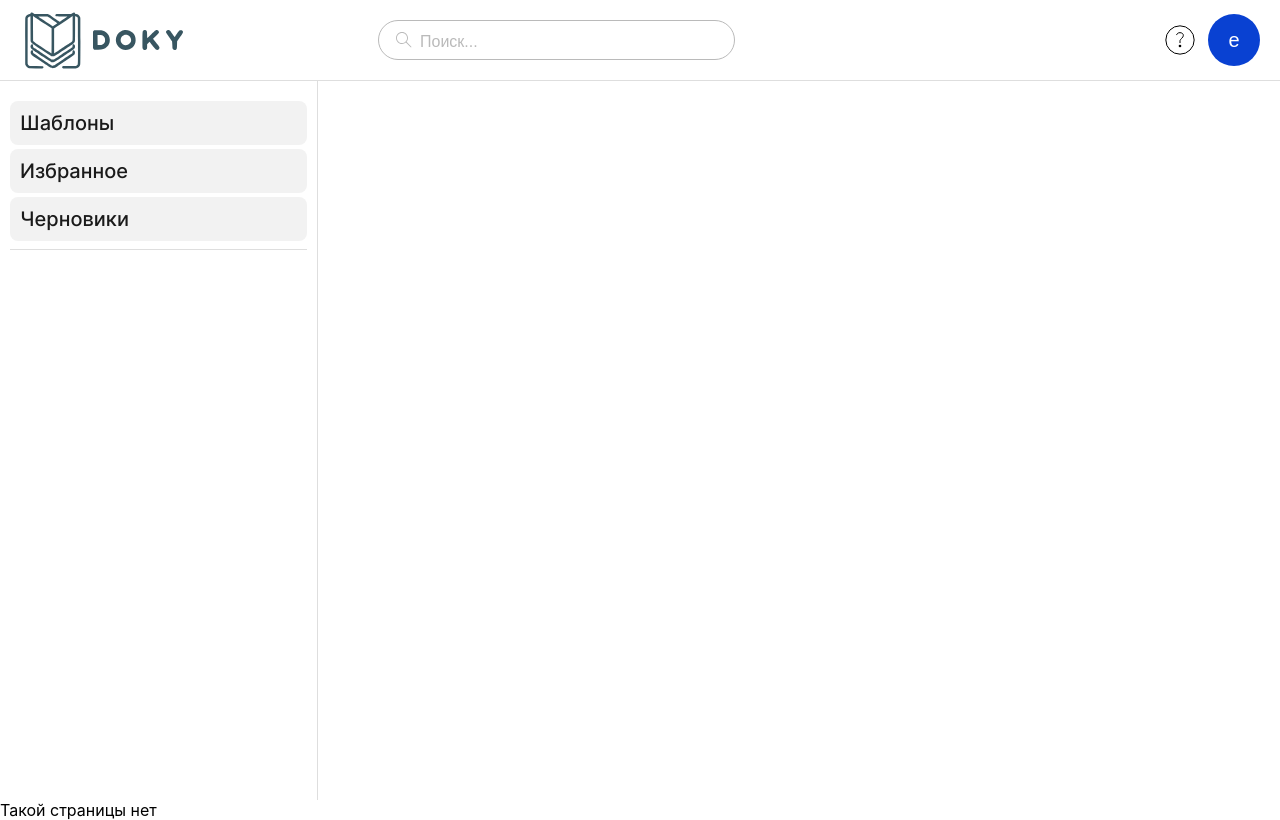
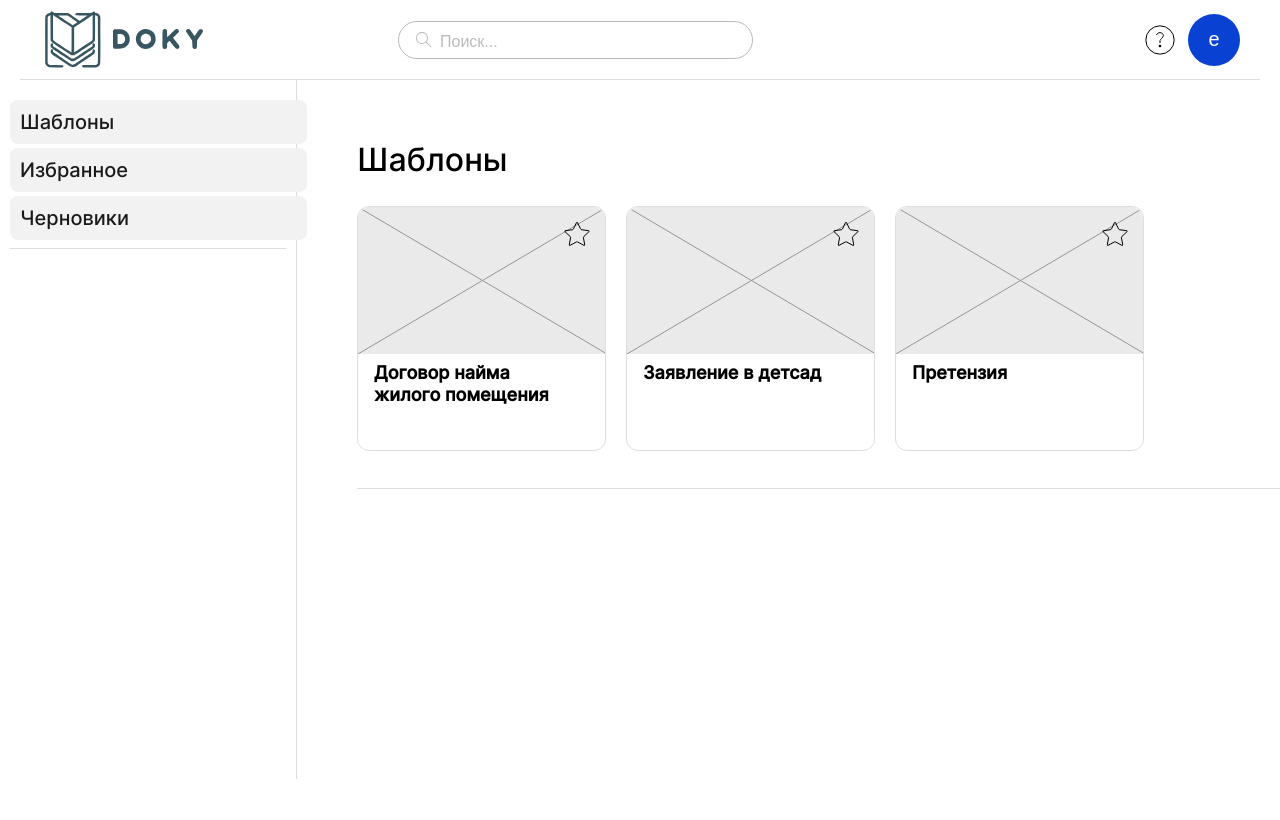
Before and after one commit to document-template-engine/frontend, a React (Create React App) app: page /templates in a window 1280 px wide. Built offline with nearby package versions, Linux system fonts and the light colour scheme.

Commit message:
feature/templates feature/templates-routing feature/pages

```diff
--- a/src/components/App/App.css
+++ b/src/components/App/App.css
@@ -1,2 +1,6 @@
 .App {
 }
+
+.pages {
+	display: flex;
+}
--- a/src/components/App/App.js
+++ b/src/components/App/App.js
@@ -1,10 +1,11 @@
-import { Route, Routes } from 'react-router-dom';
-import { useState } from 'react';
+import React, { useState } from 'react';
 import './App.css';
+import { Route, Routes } from 'react-router-dom'; // Импортируйте Outlet для вложенных маршрутов
+import Header from '../Header/Header';
+import Templates from '../pages/Templates';
 import NotFound from '../NotFound/NotFound';
-
-import Header from '../Header/Header';
 import Navbar from '../Navbar/Navbar';
+import ApplicationToKindergarten from '../Templates/ApplicationToKindergarten';
 
 function App() {
 	const [loggedIn, setLoggedIn] = useState(true);
@@ -12,11 +13,21 @@ function App() {
 	return (
 		<>
 			<Header isLoggedIn={loggedIn} />
-			<Navbar isLoggedIn={loggedIn} isTemplatePage isDraftPage isSelectedPage/>
-      <Routes>
-        <Route element={<p>Здесь главная стр</p>} path="/" />
-        <Route path="*" element={<NotFound />} />
-		  </Routes>
+			<div className="pages">
+				<Navbar
+					isLoggedIn={loggedIn}
+					isTemplatePage
+					isDraftPage
+					isSelectedPage
+				/>
+
+				<Routes>
+					<Route element={<Templates />} path="/templates" />
+					<Route path="/kindergarten" element={<ApplicationToKindergarten />} />
+					<Route element={<h1>Main is not ready</h1>} path="/" />
+					<Route path="*" element={<NotFound />} />
+				</Routes>
+			</div>
 		</>
 	);
 }
--- /dev/null
+++ b/src/components/pages/Templates.css
@@ -0,0 +1,96 @@
+.templates {
+	margin-left: 60px;
+	margin-top: 60px;
+	display: flex;
+	flex-direction: column;
+	gap: 27px;
+
+	width: 100%;
+	border-bottom: 1px solid #dedede;
+
+	max-height: 349px;
+}
+
+.templates__title {
+	padding: 0;
+	margin: 0;
+
+	color: #000;
+
+	font-family: Inter, sans-serif;
+	font-size: 32px;
+	font-weight: 500;
+	line-height: 39px;
+}
+
+.templates__list {
+	max-height: fit-content;
+	display: flex;
+	gap: 20px;
+
+	list-style: none;
+
+	padding: 0;
+	margin: 0;
+}
+
+.templates__item {
+	position: relative;
+
+	display: flex;
+	flex-direction: column;
+	gap: 8px;
+	width: 249px;
+	height: 245px;
+	border-radius: 12px;
+	border: 1px solid #dedede;
+}
+
+.templates__wrapper {
+	overflow: clip;
+	height: 147px;
+
+	border-top-left-radius: 12px;
+	border-top-right-radius: 12px;
+
+	background: #eaeaea;
+}
+
+.templates__fav-btn {
+	position: absolute;
+	top: 13.3px;
+	right: 13.3px;
+	cursor: pointer;
+}
+
+.templates__template-name {
+	cursor: pointer;
+	transition: all 0.1ms linear;
+	text-decoration: none;
+	color: black;
+	padding: 0;
+	margin: 0 0 0 16px;
+	font-family: Inter;
+	font-size: 18px;
+	font-weight: 600;
+	line-height: 22px;
+	text-align: left;
+
+	max-width: 201px;
+}
+
+.templates__template-name:hover {
+	opacity: 0.8;
+}
+
+.templates__fav-btn_stroke {
+	stroke: black;
+}
+
+.templates__fav-btn:hover .templates__fav-btn_stroke {
+	stroke: #0019ff;
+}
+
+.templates__fav-btn:active .templates__fav-btn_stroke {
+	stroke: #0415af;
+}
--- /dev/null
+++ b/src/components/pages/Templates.jsx
@@ -0,0 +1,149 @@
+import React from 'react';
+import './Templates.css';
+import { Link } from 'react-router-dom';
+
+const Templates = () => (
+	<div className="templates">
+		<h1 className="templates__title">Шаблоны</h1>
+		<ul className="templates__list">
+			<li className="templates__item">
+				<div className="templates__wrapper">
+					<svg
+						className="templates__fav-btn"
+						xmlns="http://www.w3.org/2000/svg"
+						width="30"
+						height="30"
+						viewBox="0 0 30 30"
+						fill="none"
+					>
+						<path
+							d="M14.5487 2.43995C14.7298 2.06039 15.2701 2.06039 15.4512 2.43995L18.5391 8.91128C18.7578 9.36954 19.1935 9.68607 19.6969 9.75243L26.8057 10.6895C27.2227 10.7445 27.3896 11.2583 27.0846 11.5478L21.8842 16.4844C21.516 16.834 21.3496 17.3462 21.442 17.8454L22.7476 24.8959C22.8241 25.3094 22.387 25.627 22.0174 25.4264L15.7154 22.006C15.2692 21.7638 14.7307 21.7638 14.2844 22.006L7.98243 25.4264C7.6128 25.627 7.1757 25.3094 7.25228 24.8959L8.55781 17.8454C8.65027 17.3462 8.48386 16.834 8.1156 16.4844L2.91523 11.5478C2.61021 11.2583 2.77717 10.7445 3.19412 10.6895L10.303 9.75243C10.8064 9.68607 11.242 9.36954 11.4607 8.91128L14.5487 2.43995Z"
+							className="templates__fav-btn_stroke"
+						/>
+						<mask
+							id="mask0_1274_582"
+							maskUnits="userSpaceOnUse"
+							x="1"
+							y="0"
+							width="28"
+							height="27"
+						>
+							<path
+								d="M14.9999 1.49426L18.7729 9.40111L18.8897 9.64603L19.1588 9.68149L27.8446 10.8264L21.4906 16.8581L21.2938 17.0449L21.3432 17.3118L22.9383 25.9262L15.2384 21.7471L14.9999 21.6177L14.7614 21.7471L7.06149 25.9262L8.65663 17.3118L8.70605 17.0449L8.50923 16.8581L2.15528 10.8264L10.841 9.68149L11.1101 9.64603L11.227 9.40111L14.9999 1.49426Z"
+								stroke="black"
+							/>
+						</mask>
+						<g mask="url(#mask0_1274_582)">
+							<circle cx="14.9998" cy="14.9998" r="10.2667" fill="black" />
+						</g>
+					</svg>
+					<svg
+						xmlns="http://www.w3.org/2000/svg"
+						width="249"
+						height="148"
+						viewBox="0 0 249 148"
+						fill="none"
+					>
+						<path d="M0 147L124.5 73.5L249 0M249 147L0 0" stroke="#959595" />
+					</svg>
+				</div>
+				<Link className="templates__template-name" to="/rent">
+					Договор найма жилого помещения
+				</Link>
+			</li>
+			<li className="templates__item">
+				<div className="templates__wrapper">
+					<svg
+						className="templates__fav-btn"
+						xmlns="http://www.w3.org/2000/svg"
+						width="30"
+						height="30"
+						viewBox="0 0 30 30"
+						fill="none"
+					>
+						<path
+							d="M14.5487 2.43995C14.7298 2.06039 15.2701 2.06039 15.4512 2.43995L18.5391 8.91128C18.7578 9.36954 19.1935 9.68607 19.6969 9.75243L26.8057 10.6895C27.2227 10.7445 27.3896 11.2583 27.0846 11.5478L21.8842 16.4844C21.516 16.834 21.3496 17.3462 21.442 17.8454L22.7476 24.8959C22.8241 25.3094 22.387 25.627 22.0174 25.4264L15.7154 22.006C15.2692 21.7638 14.7307 21.7638 14.2844 22.006L7.98243 25.4264C7.6128 25.627 7.1757 25.3094 7.25228 24.8959L8.55781 17.8454C8.65027 17.3462 8.48386 16.834 8.1156 16.4844L2.91523 11.5478C2.61021 11.2583 2.77717 10.7445 3.19412 10.6895L10.303 9.75243C10.8064 9.68607 11.242 9.36954 11.4607 8.91128L14.5487 2.43995Z"
+							className="templates__fav-btn_stroke"
+						/>
+						<mask
+							id="mask0_1274_582"
+							maskUnits="userSpaceOnUse"
+							x="1"
+							y="0"
+							width="28"
+							height="27"
+						>
+							<path
+								d="M14.9999 1.49426L18.7729 9.40111L18.8897 9.64603L19.1588 9.68149L27.8446 10.8264L21.4906 16.8581L21.2938 17.0449L21.3432 17.3118L22.9383 25.9262L15.2384 21.7471L14.9999 21.6177L14.7614 21.7471L7.06149 25.9262L8.65663 17.3118L8.70605 17.0449L8.50923 16.8581L2.15528 10.8264L10.841 9.68149L11.1101 9.64603L11.227 9.40111L14.9999 1.49426Z"
+								stroke="black"
+							/>
+						</mask>
+						<g mask="url(#mask0_1274_582)">
+							<circle cx="14.9998" cy="14.9998" r="10.2667" fill="black" />
+						</g>
+					</svg>
+					<svg
+						xmlns="http://www.w3.org/2000/svg"
+						width="249"
+						height="148"
+						viewBox="0 0 249 148"
+						fill="none"
+					>
+						<path d="M0 147L124.5 73.5L249 0M249 147L0 0" stroke="#959595" />
+					</svg>
+				</div>
+				<Link className="templates__template-name" to="/kindergarten">
+					Заявление в детсад
+				</Link>
+			</li>
+
+			<li className="templates__item">
+				<div className="templates__wrapper">
+					<svg
+						className="templates__fav-btn"
+						xmlns="http://www.w3.org/2000/svg"
+						width="30"
+						height="30"
+						viewBox="0 0 30 30"
+						fill="none"
+					>
+						<path
+							d="M14.5487 2.43995C14.7298 2.06039 15.2701 2.06039 15.4512 2.43995L18.5391 8.91128C18.7578 9.36954 19.1935 9.68607 19.6969 9.75243L26.8057 10.6895C27.2227 10.7445 27.3896 11.2583 27.0846 11.5478L21.8842 16.4844C21.516 16.834 21.3496 17.3462 21.442 17.8454L22.7476 24.8959C22.8241 25.3094 22.387 25.627 22.0174 25.4264L15.7154 22.006C15.2692 21.7638 14.7307 21.7638 14.2844 22.006L7.98243 25.4264C7.6128 25.627 7.1757 25.3094 7.25228 24.8959L8.55781 17.8454C8.65027 17.3462 8.48386 16.834 8.1156 16.4844L2.91523 11.5478C2.61021 11.2583 2.77717 10.7445 3.19412 10.6895L10.303 9.75243C10.8064 9.68607 11.242 9.36954 11.4607 8.91128L14.5487 2.43995Z"
+							className="templates__fav-btn_stroke"
+						/>
+						<mask
+							id="mask0_1274_582"
+							maskUnits="userSpaceOnUse"
+							x="1"
+							y="0"
+							width="28"
+							height="27"
+						>
+							<path
+								d="M14.9999 1.49426L18.7729 9.40111L18.8897 9.64603L19.1588 9.68149L27.8446 10.8264L21.4906 16.8581L21.2938 17.0449L21.3432 17.3118L22.9383 25.9262L15.2384 21.7471L14.9999 21.6177L14.7614 21.7471L7.06149 25.9262L8.65663 17.3118L8.70605 17.0449L8.50923 16.8581L2.15528 10.8264L10.841 9.68149L11.1101 9.64603L11.227 9.40111L14.9999 1.49426Z"
+								stroke="black"
+							/>
+						</mask>
+						<g mask="url(#mask0_1274_582)">
+							<circle cx="14.9998" cy="14.9998" r="10.2667" fill="black" />
+						</g>
+					</svg>
+					<svg
+						xmlns="http://www.w3.org/2000/svg"
+						width="249"
+						height="148"
+						viewBox="0 0 249 148"
+						fill="none"
+					>
+						<path d="M0 147L124.5 73.5L249 0M249 147L0 0" stroke="#959595" />
+					</svg>
+				</div>
+				<Link className="templates__template-name" to="/request">
+					Претензия
+				</Link>
+			</li>
+		</ul>
+	</div>
+);
+
+export default Templates;
```
Also changed, not shown: 1 other file (tests, documents, lock files or other folders).
